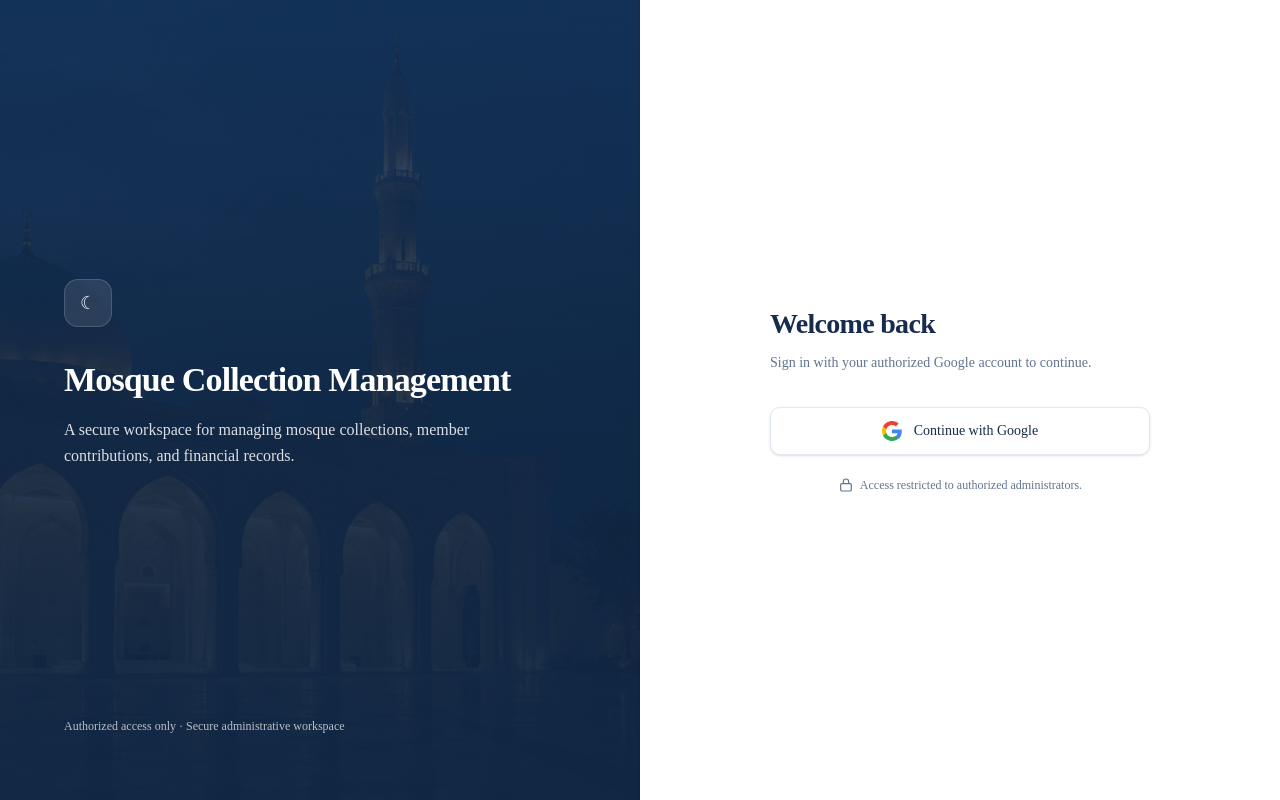
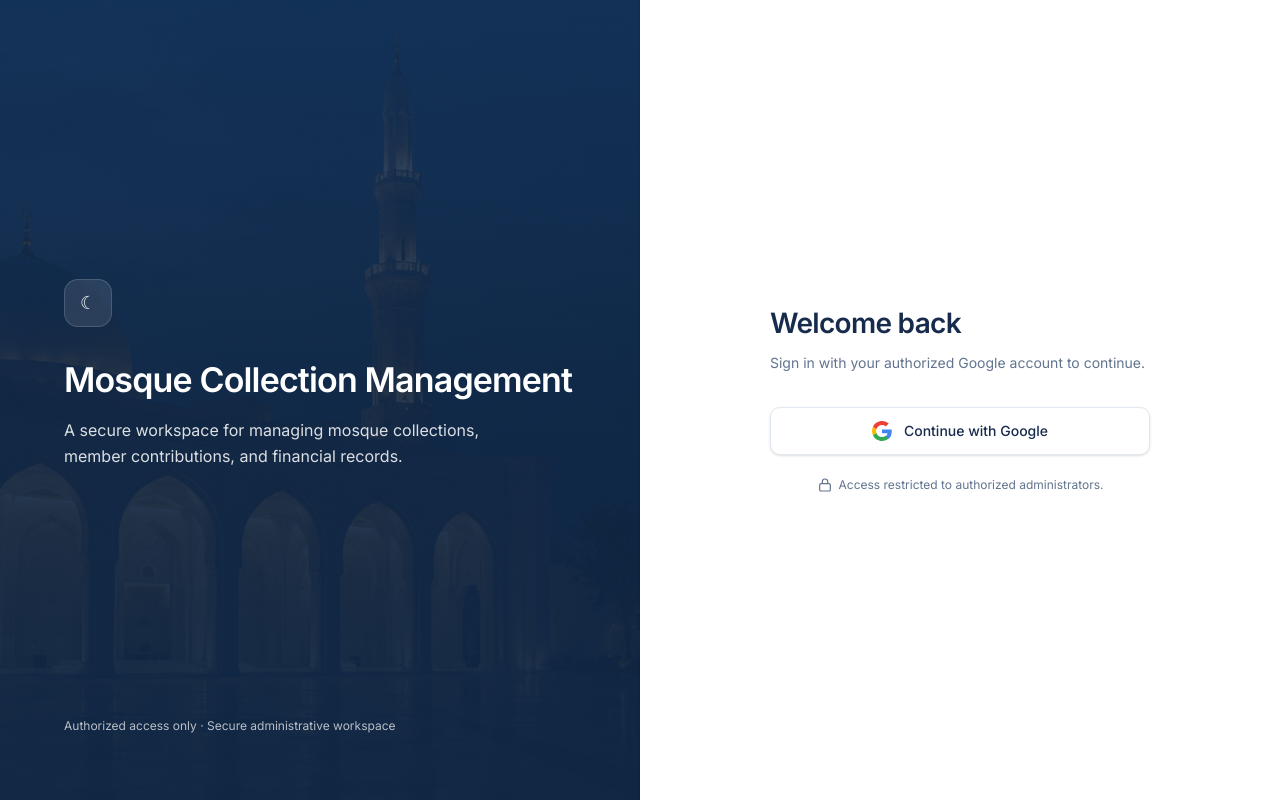
Before and after one commit to Ayub1224/mosque-collection, a Next.js app: page / in a window 1280 px wide. Built offline with nearby package versions, Linux system fonts and the light colour scheme.

Commit message:
feat: update font settings in globals.css to use Inter for consistency

```diff
--- a/src/app/globals.css
+++ b/src/app/globals.css
@@ -7,9 +7,9 @@
 @theme inline {
   --color-background: var(--background);
   --color-foreground: var(--foreground);
-  --font-sans: var(--font-sans);
-  --font-mono: var(--font-geist-mono);
-  --font-heading: var(--font-sans);
+  --font-sans: var(--font-inter);
+  --font-mono: var(--font-inter);
+  --font-heading: var(--font-inter);
   --color-sidebar-ring: var(--sidebar-ring);
   --color-sidebar-border: var(--sidebar-border);
   --color-sidebar-accent-foreground: var(--sidebar-accent-foreground);
```
